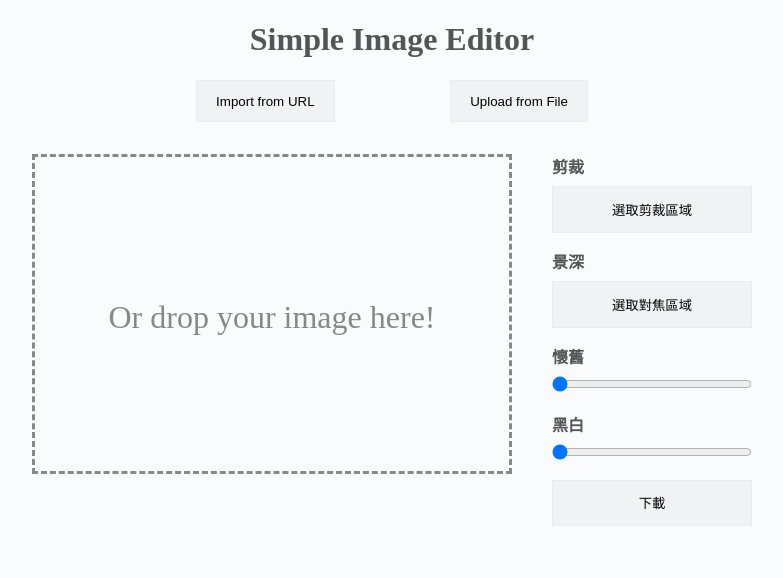
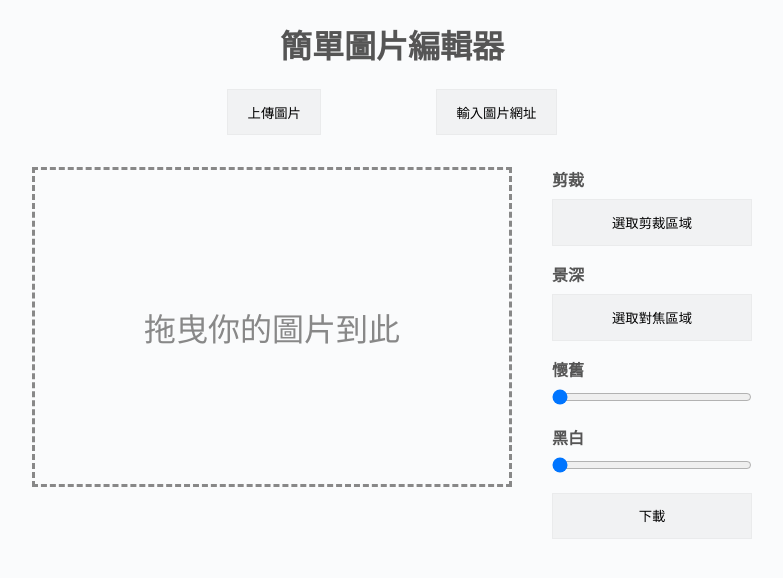
Before and after one commit to Fischer-L/image-edit, a website built with webpack: page index.html in a window 1280 px wide. Shown: the whole page, without its empty margins (248-1031 px from the left). Built offline with nearby package versions, Linux system fonts and the light colour scheme.

Commit message:
Switch to chinese

```diff
--- a/index.html
+++ b/index.html
@@ -9,17 +9,17 @@
 <body>
 
   <div id="img-editor">
-    <h1 class="header">Simple Image Editor</h1>
+    <h1 class="header">簡單圖片編輯器</h1>
     <section class="inputs">
-      <button id="url-input-btn" class="img-editor__btn">Import from URL</button>
-      <button id="file-input-btn" class="img-editor__btn">Upload from File</button>
+      <button id="file-input-btn" class="img-editor__btn">上傳圖片</button>
+      <button id="url-input-btn" class="img-editor__btn">輸入圖片網址</button>
       <input id="input-file" type="file" accept="image/*" />
     </section>
 
     <section class="panels">
       <div id="img-panel">
         <div id="img-panel__drop-area">
-          Or drop your image here!
+          拖曳你的圖片到此
         </div>
         <img id="img-panel-output-img" class="img-panel--center no-display">
 
```
